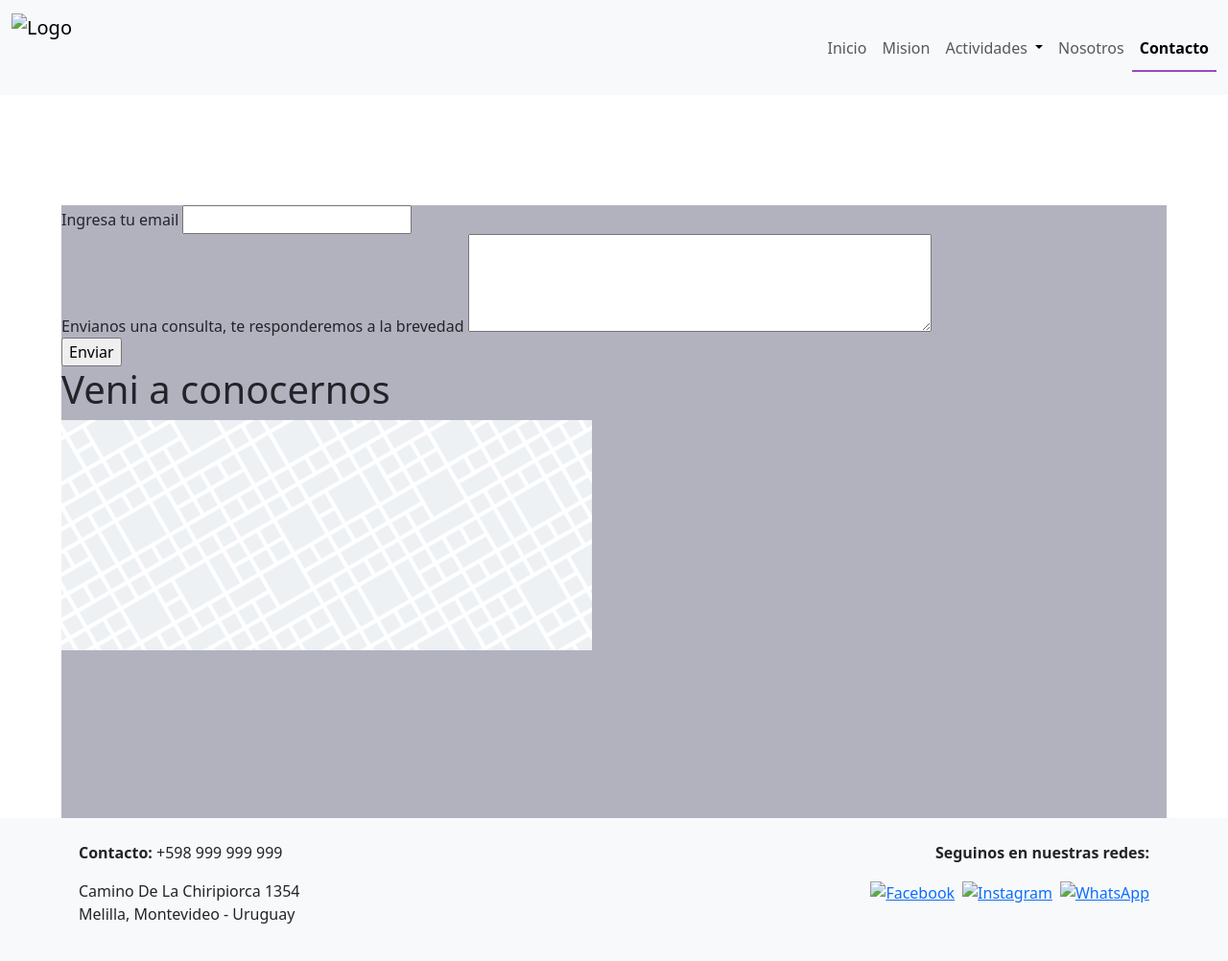
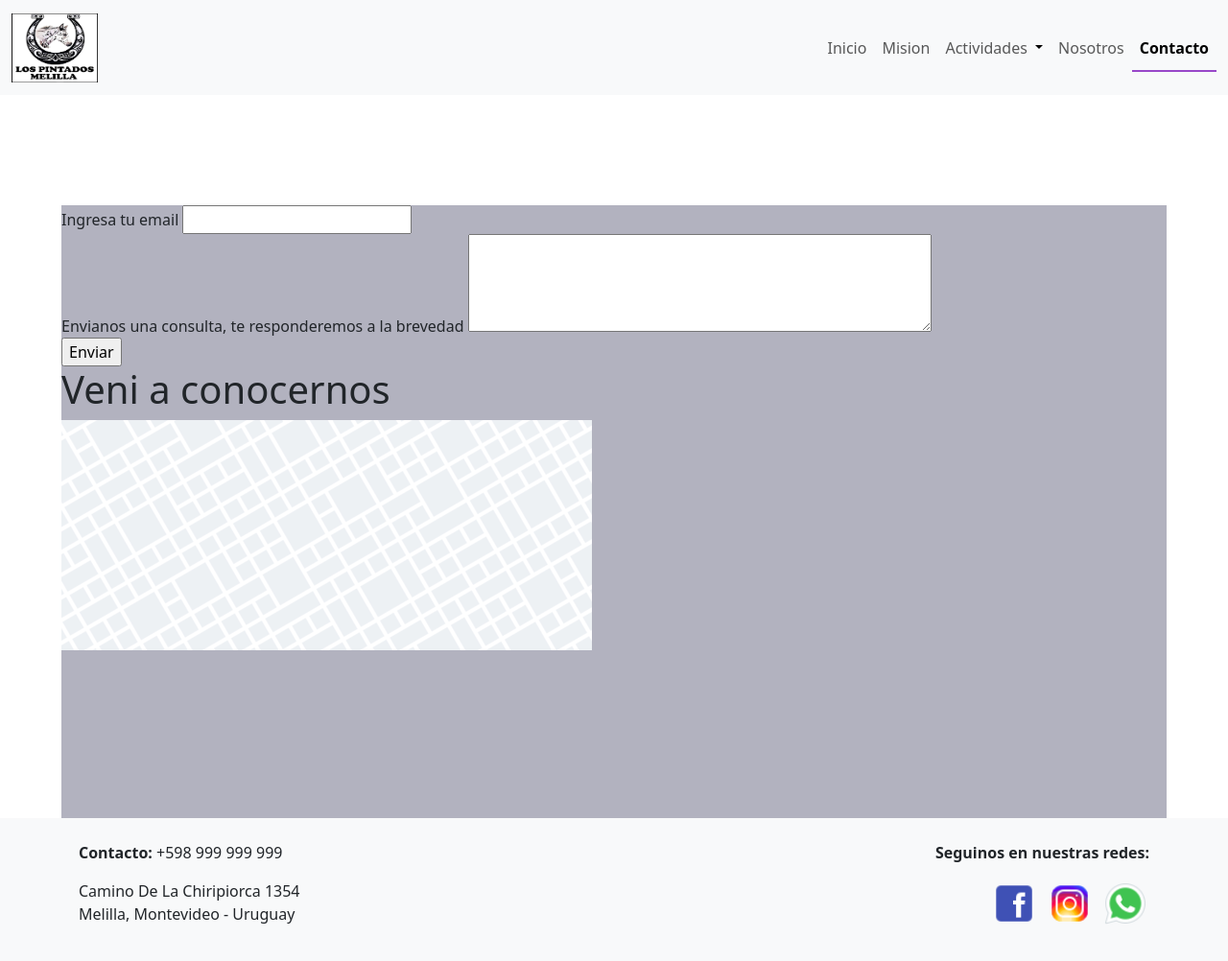
Before and after one commit to santiagoteske/los-pintados-melilla, a plain HTML site: page html/contacto.html in a window 1280 px wide. Shown: the whole page at 96% size. Drawn offline with nearby package versions, Linux system fonts and the light colour scheme; files whose address does not match are found by name.

Commit message:
Fix para rutas de contacto.html

```diff
--- a/html/contacto.html
+++ b/html/contacto.html
@@ -14,7 +14,7 @@
     <nav class="navbar navbar-expand-lg bg-body-tertiary sticky-top">
         <div class="container-fluid">
             <a class="navbar-brand">
-                <img src="./assets/images/pintados-logo.jpg" alt="Logo" width="90" height="72"
+                <img src="../assets/images/pintados-logo.jpg" alt="Logo" width="90" height="72"
                     class="d-inline-block align-text-top">
             </a>
         </div>
@@ -87,13 +87,13 @@
                     <p><strong>Seguinos en nuestras redes:</strong></p>
                     <div class="d-flex justify-content-end">
                         <a href="https://www.facebook.com" target="_blank" class="me-2">
-                            <img src="./assets/images/facebook.png" alt="Facebook" width="50" height="50">
+                            <img src="../assets/images/facebook.png" alt="Facebook" width="50" height="50">
                         </a>
                         <a href="https://www.instagram.com" target="_blank" class="me-2">
-                            <img src="./assets/images/instagram.png" alt="Instagram" width="50" height="50">
+                            <img src="../assets/images/instagram.png" alt="Instagram" width="50" height="50">
                         </a>
                         <a href="https://wa.me/598999999999" target="_blank">
-                            <img src="./assets/images/whatsapp.png" alt="WhatsApp" width="50" height="50">
+                            <img src="../assets/images/whatsapp.png" alt="WhatsApp" width="50" height="50">
                         </a>
                     </div>
                 </div>
```
